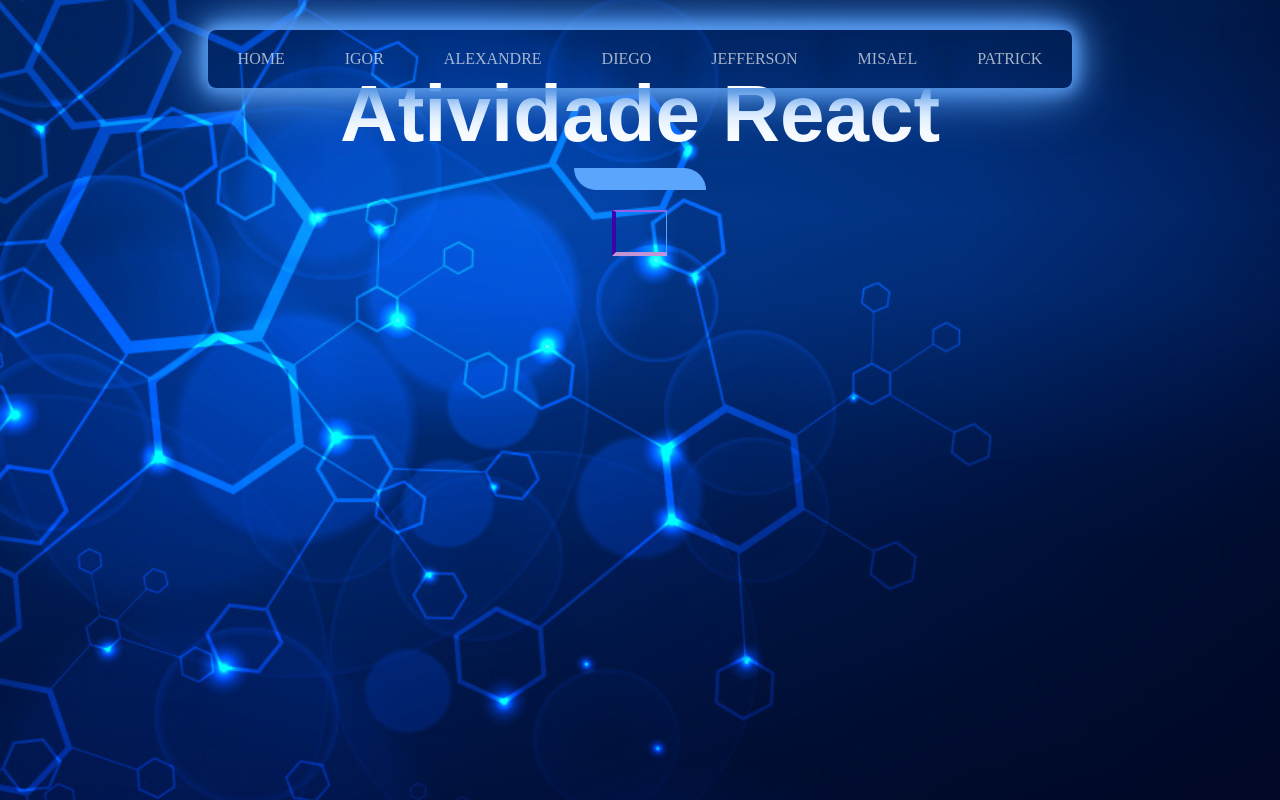
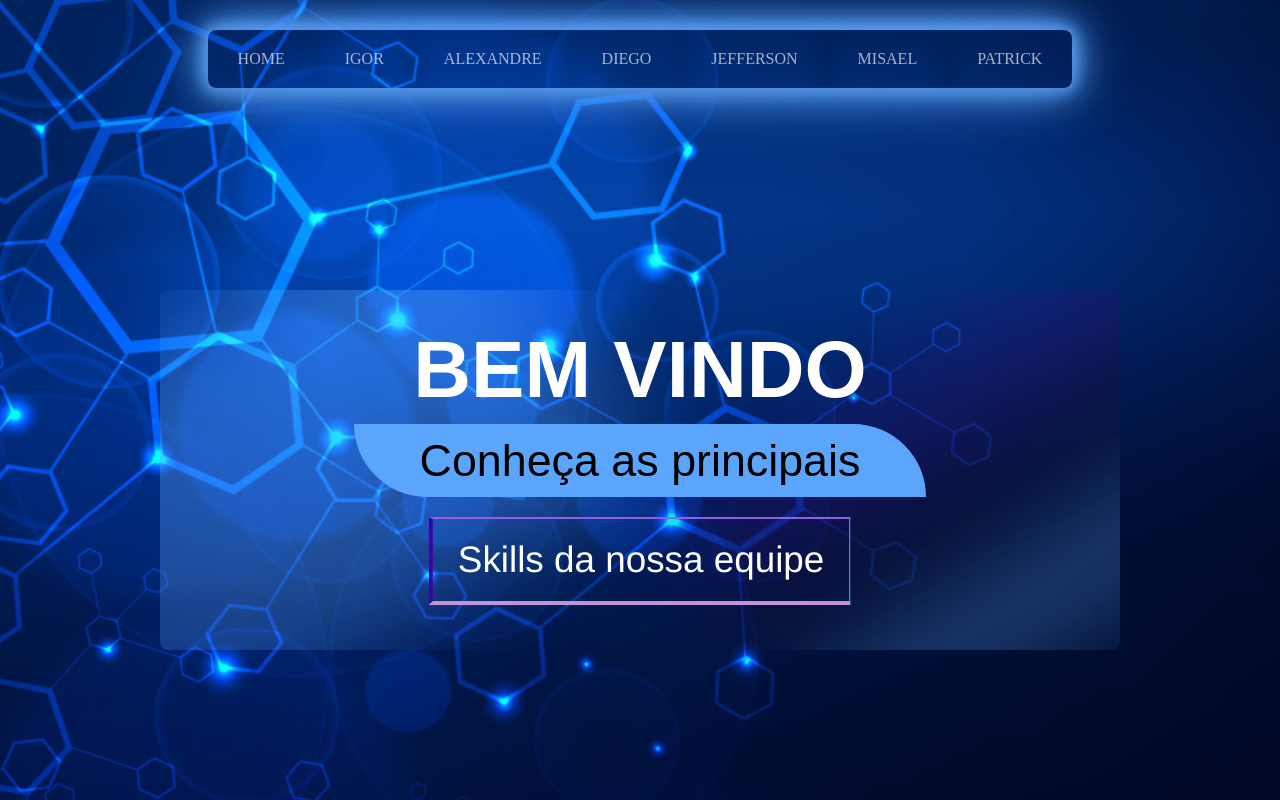
Before and after one commit to DiegoGLins/Ativ.Carol.FeedBack, a React (Vite) app: page / in a window 1280 px wide. Built offline with nearby package versions, Linux system fonts and the light colour scheme.

Commit message:
alteracao na Home

```diff
--- a/src/pages/Home.tsx
+++ b/src/pages/Home.tsx
@@ -1,10 +1,18 @@
+
 import React from "react";
 import Paragrafo from "../components/Paragrafo";
+
+
 
 const Home: React.FC = () => {
   return (
     <>
-      <Paragrafo titulo="Atividade React "></Paragrafo>
+
+      <div className='boxHome' >
+        <div className="boxCenter">
+          <Paragrafo conteudo={"Conheça as principais"} titulo={'BEM VINDO'} descricao={'Skills da nossa equipe'} />
+        </div>
+      </div>
     </>
   );
 };
```
